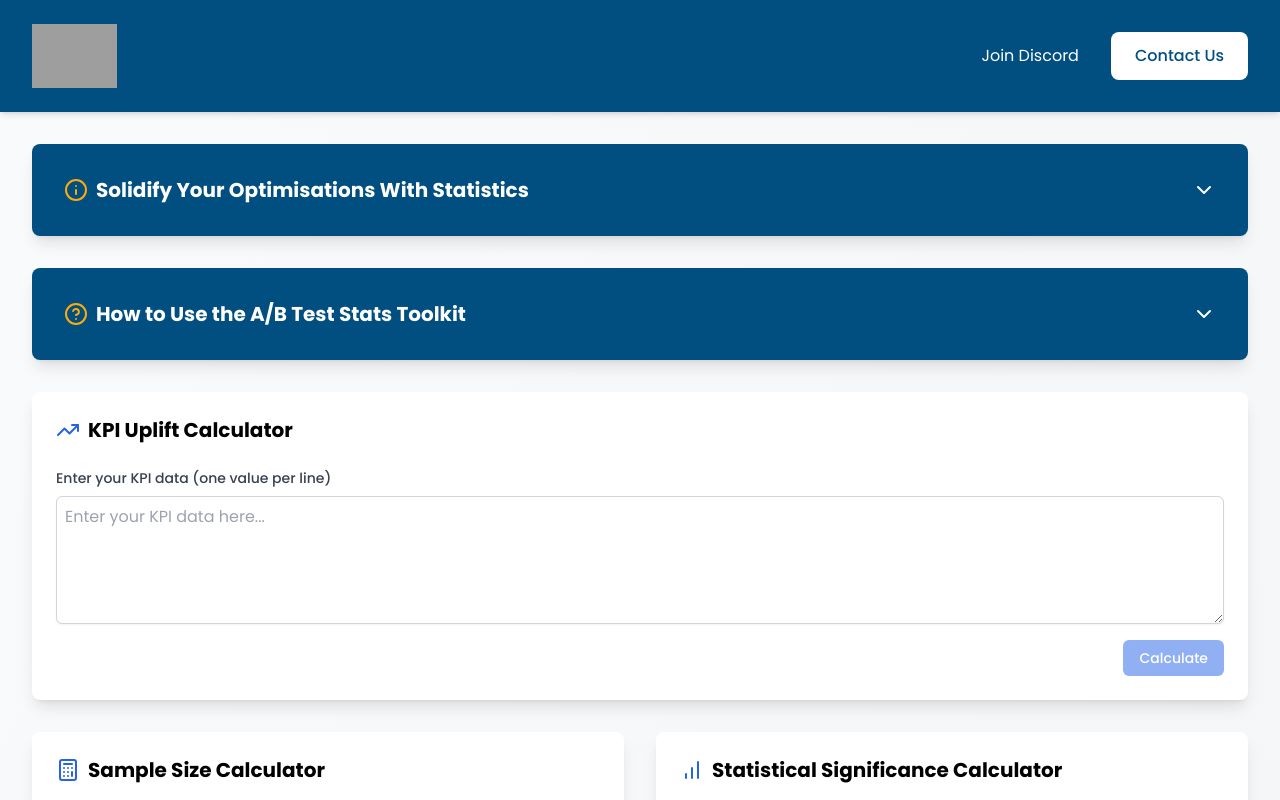
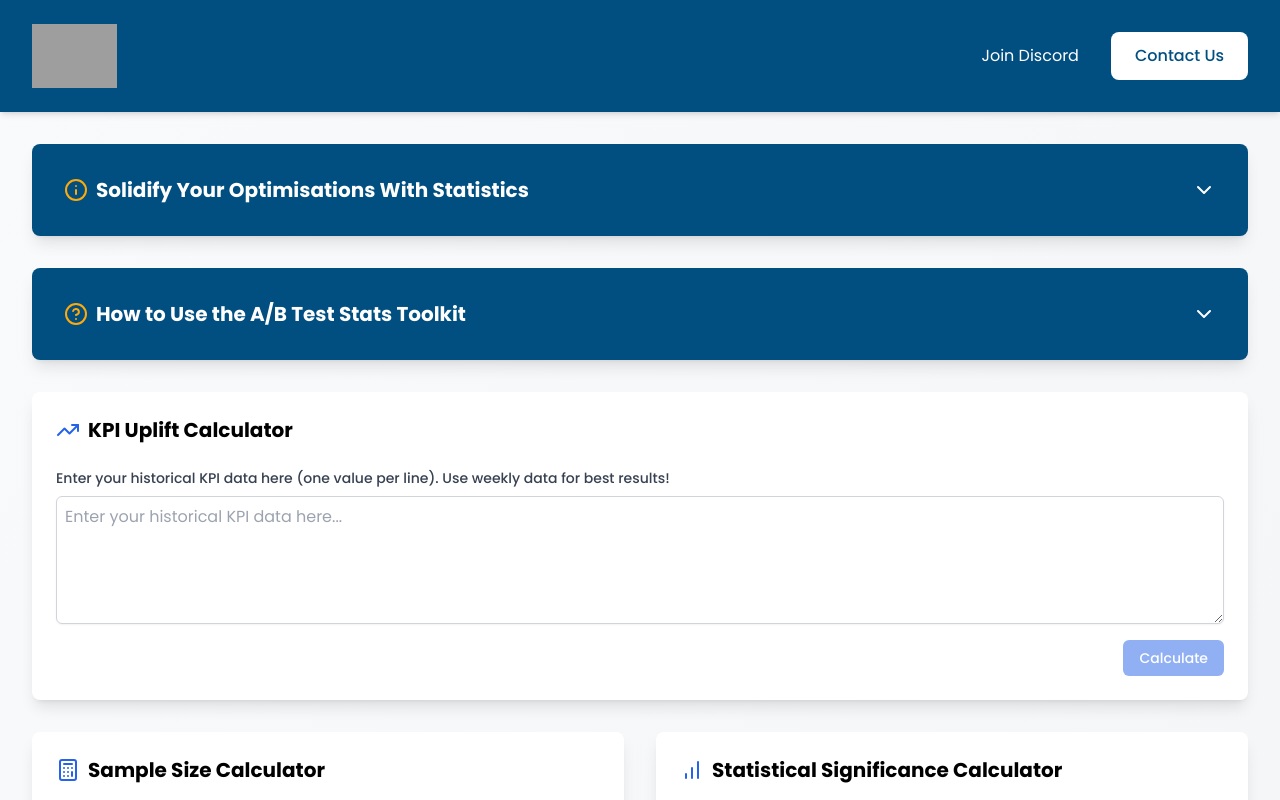
Before and after one commit to anthon-sd/ab-test-toolkit, a React (Vite) app: page / in a window 1280 px wide. Shown: the top 800 px of the page. Built offline with nearby package versions, Linux system fonts and the light colour scheme; grey boxes are pictures that could not be loaded; a web font is replaced by a local one.

Commit message:
Update UpliftCalculator.tsx

```diff
--- a/src/components/UpliftCalculator.tsx
+++ b/src/components/UpliftCalculator.tsx
@@ -306,14 +306,14 @@ export default function UpliftCalculator() {
       <div className="space-y-4">
         <div className="flex flex-col space-y-2">
           <label htmlFor="data-input" className="text-sm font-medium text-gray-700">
-            Enter your KPI data (one value per line)
+            Enter your historical KPI data here (one value per line). Use weekly data for best results!
           </label>
           <textarea
             id="data-input"
             value={rawData}
             onChange={(e) => setRawData(e.target.value)}
             className="w-full h-32 p-2 border border-gray-300 rounded-md shadow-sm focus:ring-blue-500 focus:border-blue-500"
-            placeholder="Enter your KPI data here..."
+            placeholder="Enter your historical KPI data here..."
           />
         </div>
 
```
